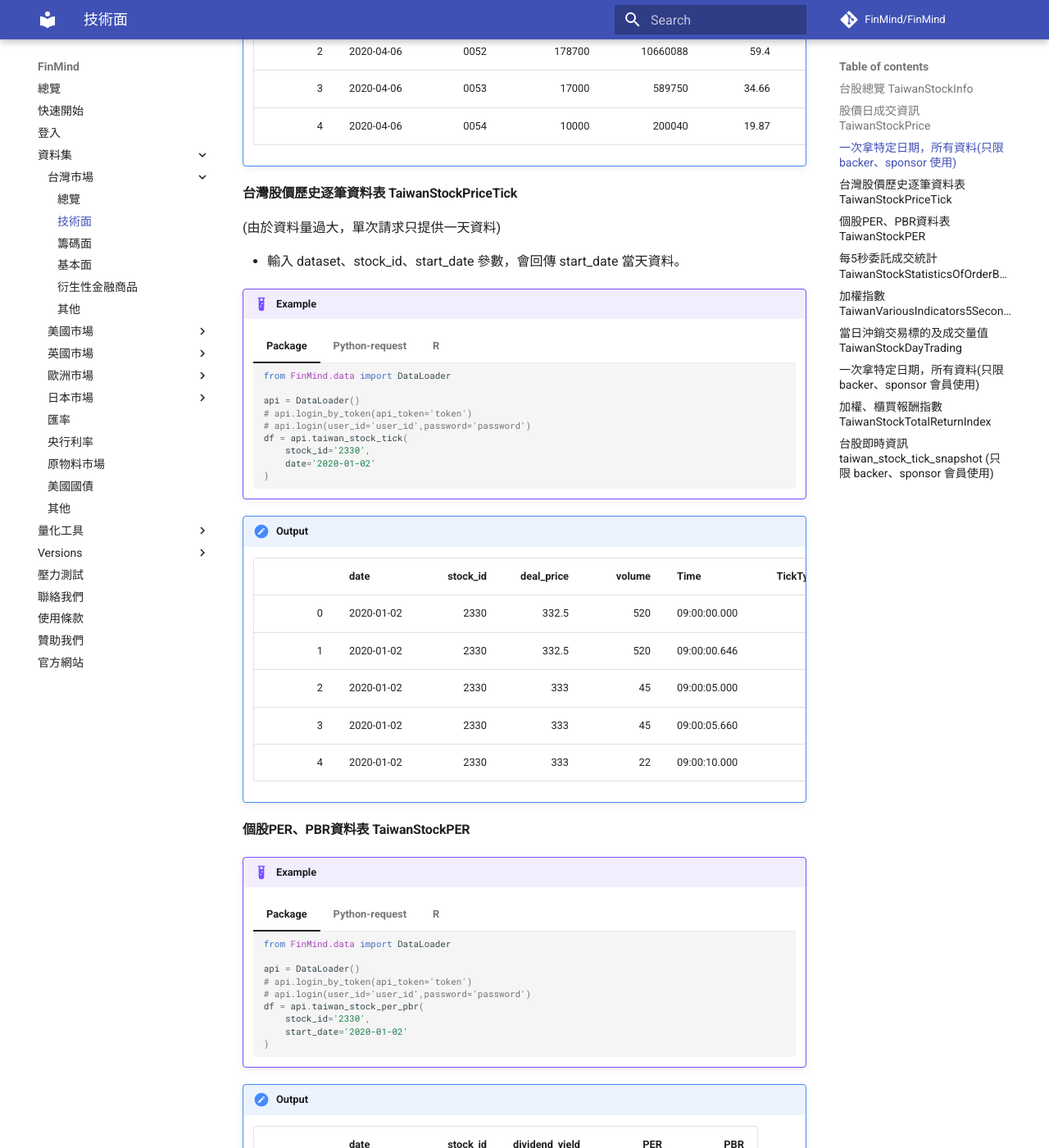
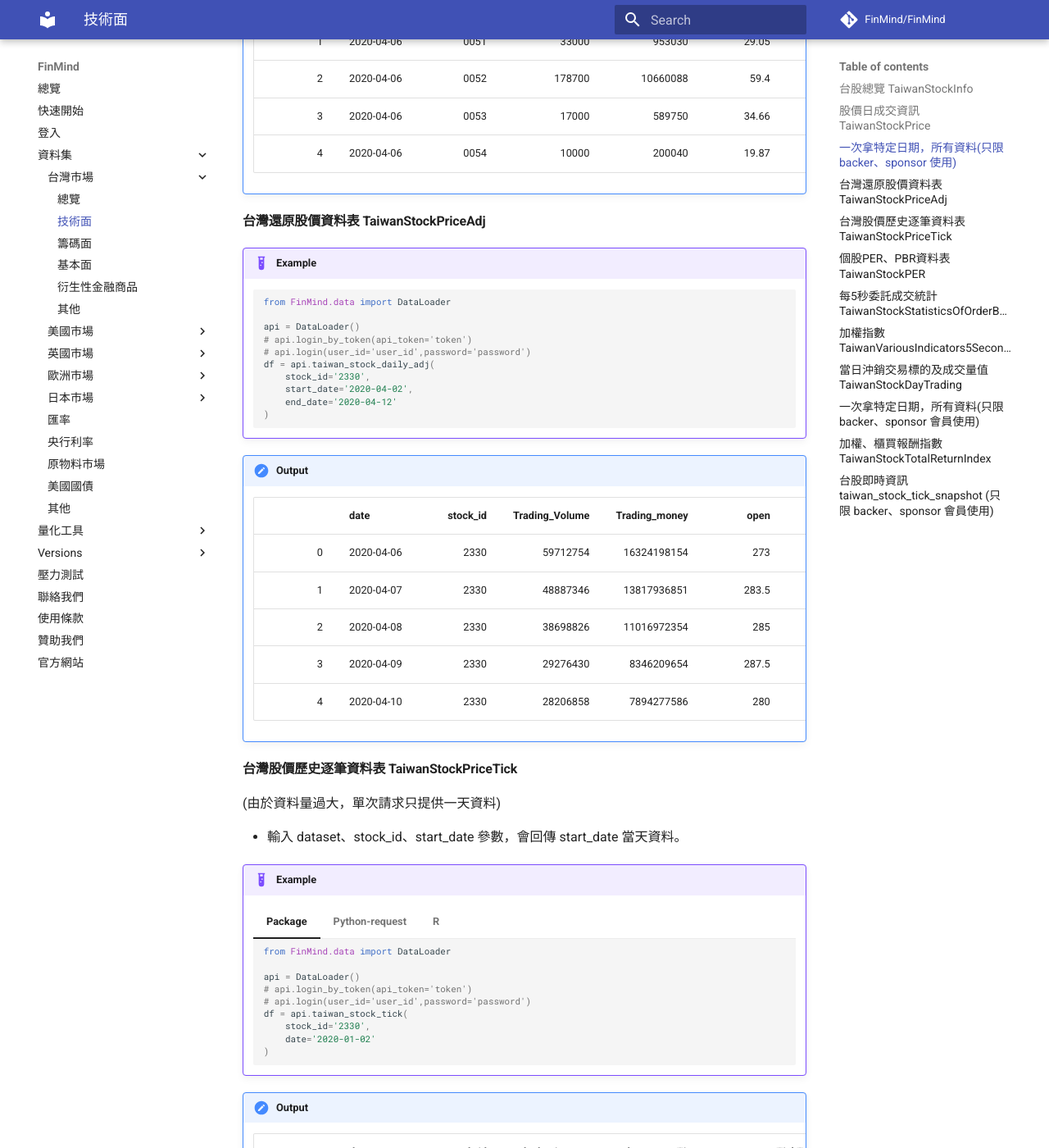
Before and after one commit to FinMind/FinMind-Doc, an MkDocs documentation site: the page built from docs/tutor/TaiwanMarket/Technical.md, in a window 1280 px wide and 1400 px high, scrolled down 2425 px. Shown: the whole window at 82% size. Built offline with MkDocs 1.6.1 and Material for MkDocs 9.7.7, drawn with Linux system fonts in a browser that asks for light colours; comment, search, counter and statistics services are not loaded; some of the changed text lies outside the part shown.

Commit message:
feat: add TaiwanStockPriceAdj

````diff
--- a/docs/tutor/TaiwanMarket/Technical.md
+++ b/docs/tutor/TaiwanMarket/Technical.md
@@ -1,7 +1,8 @@
-在台股技術面，我們擁有 8 種資料集，如下:
+在台股技術面，我們擁有 10 種資料集，如下:
 
 - [台股總覽 TaiwanStockInfo](https://finmind.github.io/tutor/TaiwanMarket/Technical/#taiwanstockinfo)
 - [台灣股價資料表 TaiwanStockPrice](https://finmind.github.io/tutor/TaiwanMarket/Technical/#taiwanstockprice)
+- [台灣還原股價資料表 TaiwanStockPriceAdj](https://finmind.github.io/tutor/TaiwanMarket/Technical/#taiwanstockpriceadj)
 - [台灣股價歷史逐筆資料表 TaiwanStockPriceTick](https://finmind.github.io/tutor/TaiwanMarket/Technical/#taiwanstockpricetick)
 - [台灣個股PER、PBR資料表 TaiwanStockPER](https://finmind.github.io/tutor/TaiwanMarket/Technical/#perpbr-taiwanstockper)
 - [台股即時資訊 taiwan_stock_tick_snapshot](https://finmind.github.io/tutor/TaiwanMarket/Technical/#taiwan_stock_tick_snapshot-backersponsor)
@@ -199,6 +200,37 @@
     |  2 | 2020-04-06 |       0052 |           178700 |        10660088 |  59.4  | 60.05 | 58.75 |   60    |     1.25 |                 56 |
     |  3 | 2020-04-06 |       0053 |            17000 |          589750 |  34.66 | 35    | 34.48 |   34.84 |     0.18 |                 17 |
     |  4 | 2020-04-06 |       0054 |            10000 |          200040 |  19.87 | 20.03 | 19.87 |   20.03 |     0    |                  4 |
+
+
+
+#### 台灣還原股價資料表 TaiwanStockPriceAdj
+
+!!! example
+    ```python
+    from FinMind.data import DataLoader
+
+    api = DataLoader()
+    # api.login_by_token(api_token='token')
+    # api.login(user_id='user_id',password='password')
+    df = api.taiwan_stock_daily_adj(
+        stock_id='2330',
+        start_date='2020-04-02',
+        end_date='2020-04-12'
+    )
+    ```
+
+
+
+!!! output
+    |    | date       |   stock_id |   Trading_Volume |   Trading_money |   open |   max |   min |   close |   spread |   Trading_turnover |
+    |---:|:-----------|-----------:|-----------------:|----------------:|-------:|------:|------:|--------:|---------:|-------------------:|
+    |  0 | 2020-04-06 |       2330 |         59712754 |     16324198154 |  273   | 275.5 | 270   |   275.5 |      4   |              19971 |
+    |  1 | 2020-04-07 |       2330 |         48887346 |     13817936851 |  283.5 | 284   | 280.5 |   283   |      7.5 |              24281 |
+    |  2 | 2020-04-08 |       2330 |         38698826 |     11016972354 |  285   | 285.5 | 283   |   285   |      2   |              19126 |
+    |  3 | 2020-04-09 |       2330 |         29276430 |      8346209654 |  287.5 | 288   | 282.5 |   283   |     -2   |              15271 |
+    |  4 | 2020-04-10 |       2330 |         28206858 |      7894277586 |  280   | 282   | 279   |   279.5 |     -3.5 |              15833 |
+
+
 
 #### 台灣股價歷史逐筆資料表 TaiwanStockPriceTick
 (由於資料量過大，單次請求只提供一天資料)
````
Also changed, not shown: docs/tutor/TaiwanMarket/DataList.md (+5 -2 lines).
